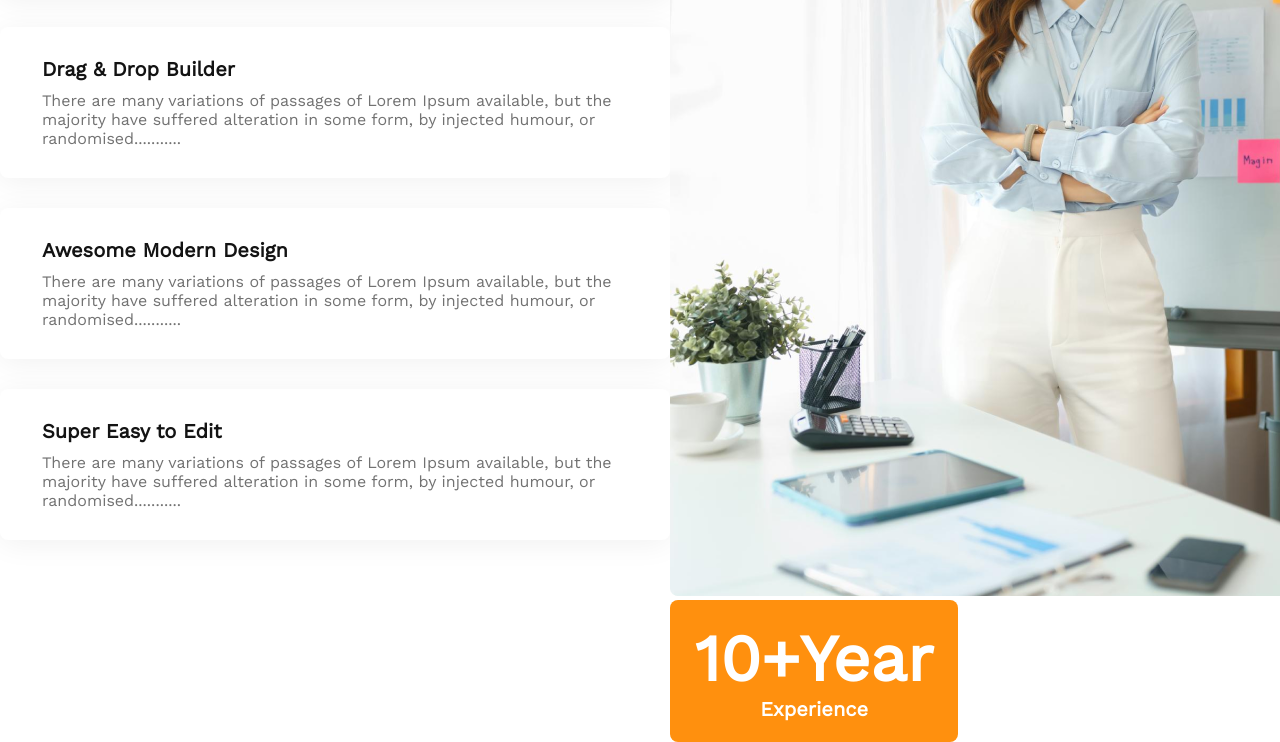
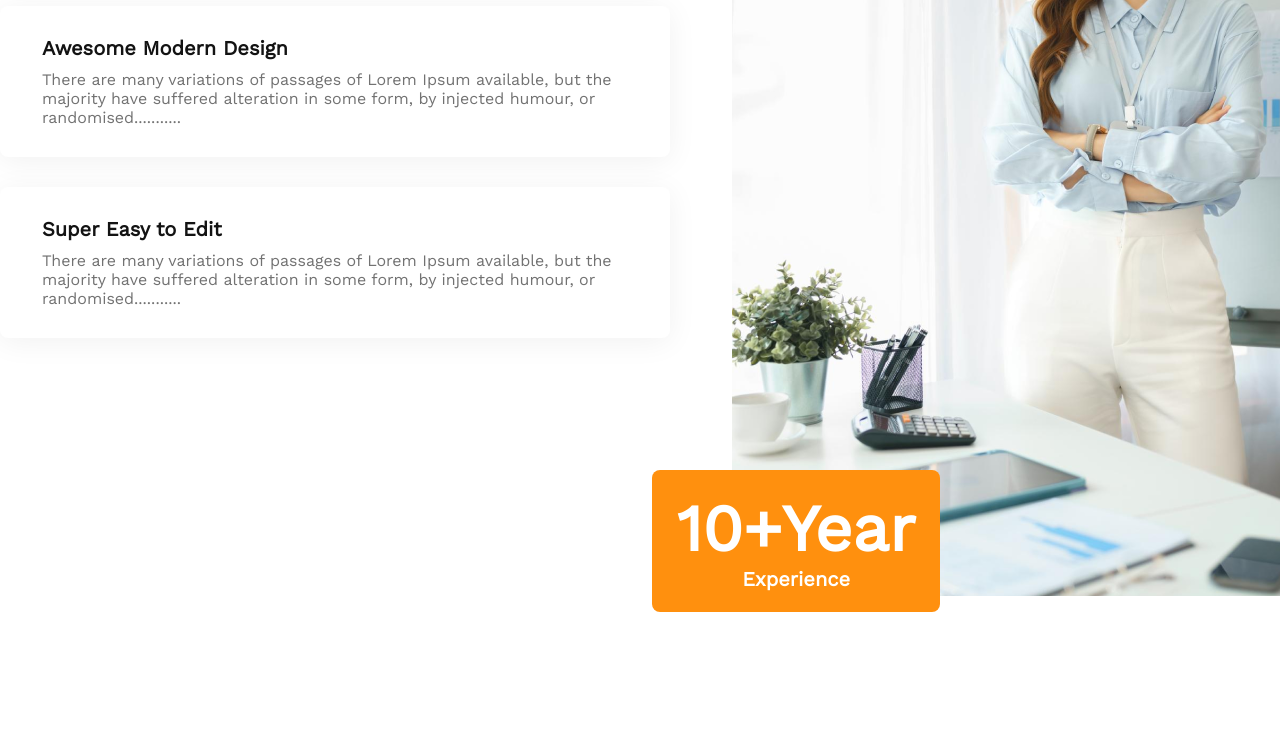
Before and after one commit to 01ashikdas/g3-architects, a plain HTML site: page index.html in a window 1280 px wide. Shown: the part 2555-3297 px from the top of the page. Drawn offline with nearby package versions, Linux system fonts and the light colour scheme.

Commit message:
experience add

```diff
--- a/index.html
+++ b/index.html
@@ -78,15 +78,21 @@
                     <div class="feature-btn"> <button class="btn-primary">Explore More</button></div>
                 </div>
             </div>
+
             <div class="feature-experience">
+                <!-- experince  -->
+                <div>
                     <h3 class="experince-title">
                         Features you will <br> love & enjoy
                     </h3>
                     <p class="experince-description">
-                    There are many variations of passages of Lorem Ipsum available, but the <br> majority have suffered
+                        There are many variations of passages of Lorem Ipsum available, but the <br> majority have
+                        suffered
                         alteration in some form, by injected humour, or <br> randomised words which don't look even
                     </p>
-                <div class="experinece-info">
+                </div>
+                <!-- feature items -->
+                <div class="experince-list">
                     <div class="feature-items">
                         <div class="feature-item">
                             <h4 class="feature-item-title">
@@ -125,13 +131,10 @@
                             </p>
                         </div>
                     </div>
-                    <div class="architects-banner">
-
+                    <div class="architecers">
                         <img src="images/architect.png" alt="">
-                        <button class="btn-primary expirence-btn"> <span
-                                style="font-size: 65px; font-weight: 700; ">10+Year</span> <br>
-                            Experience</button>
-
+                        <div class="experience-btn"><button class="btn-primary"><span>10+Year</span> <br>
+                                Experience</button></div>
                     </div>
                 </div>
             </div>
--- a/style-sheets/style.css
+++ b/style-sheets/style.css
@@ -175,14 +175,19 @@ main {
 
 /* architects banner  */
 
-.experinece-info {
+.experince-list {
     display: flex;
-    align-items: center;
     justify-content: space-between;
 }
 
-/* .expirence-btn {
+
+.experience-btn {
     position: relative;
-    right: 50px;
-    bottom: 110px;
-} */
+    right: 80px;
+    bottom: 130px;
+}
+
+.experience-btn span {
+    font-size: 65px;
+    font-weight: 700;
+}
```
Lines whose indentation alone changed are shown as unchanged.
